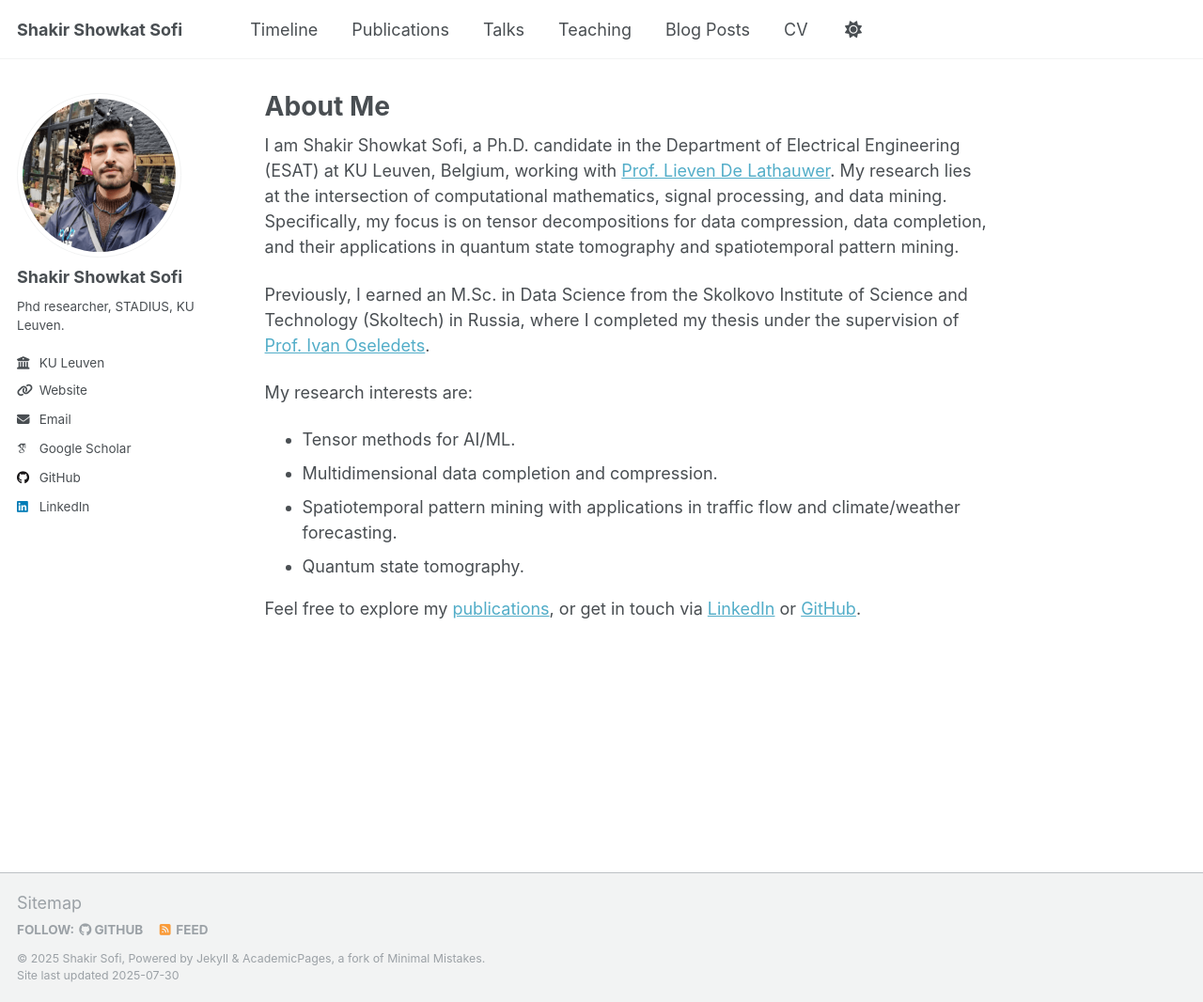
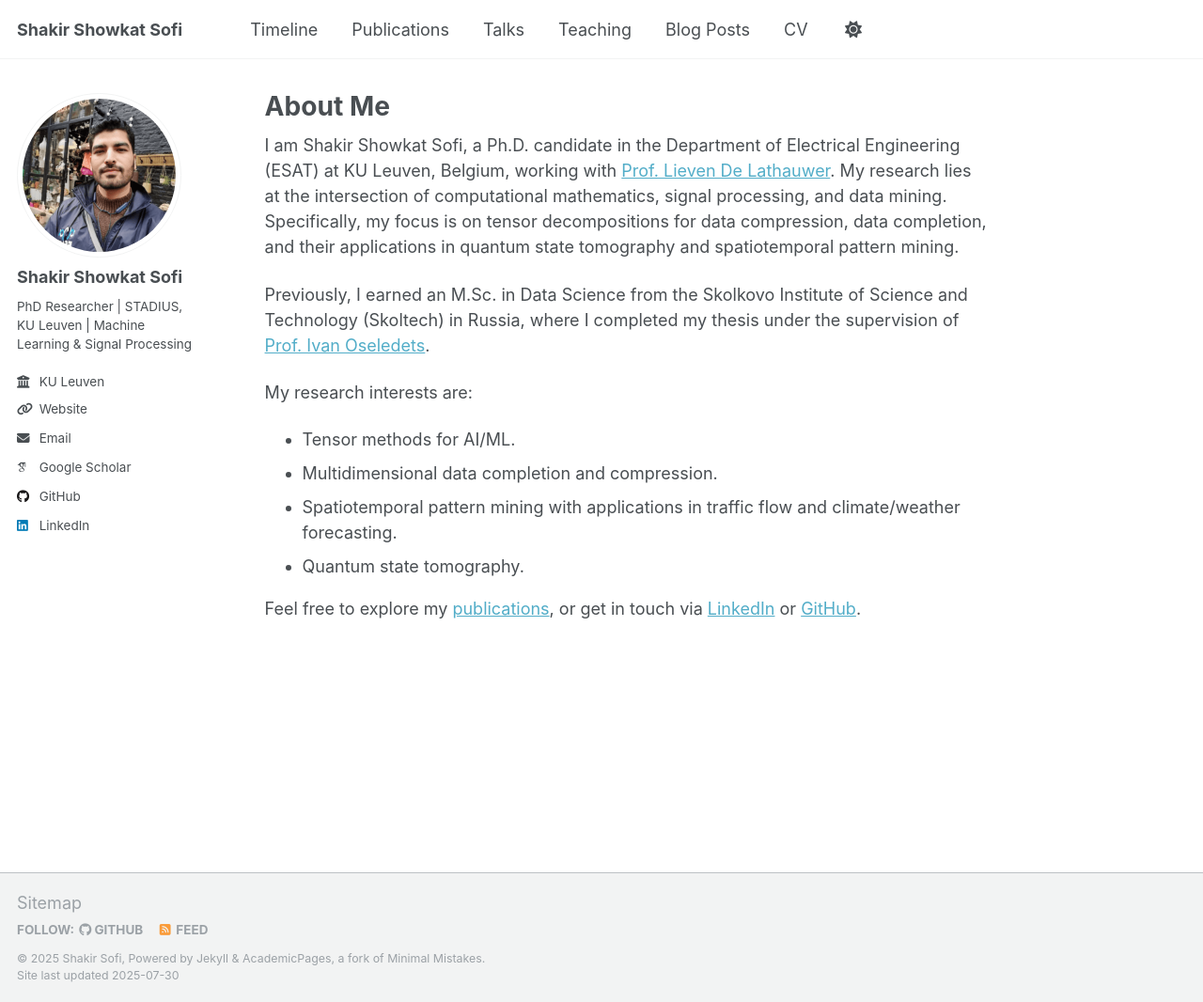
Before and after one commit to ShakirSofi/shakirsofi.github.io, a Jekyll site: the page built from _pages/about.md, in a window 1280 px wide and 1066 px high. Shown: the whole window at 94% size. Built offline with Jekyll 4.4.1, drawn with Linux system fonts in a browser that asks for light colours; some web fonts are replaced; a script that is not in the unit is left out.

Commit message:
Update _config.yml

```diff
--- a/_config.yml
+++ b/_config.yml
@@ -24,7 +24,7 @@ author:
   # Biographic information
   avatar           : "profile.png"
   name             : "Shakir Showkat Sofi"
-  bio              : "Phd researcher, STADIUS, KU Leuven."
+  bio              : "PhD Researcher | STADIUS, KU Leuven | Machine Learning & Signal Processing"
   employer         : "KU Leuven"
   uri              :  "https://www.kuleuven.be/wieiswie/en/person/00161505"
   email            : "shakirshowkat.sofi@kuleuven.be"
```
